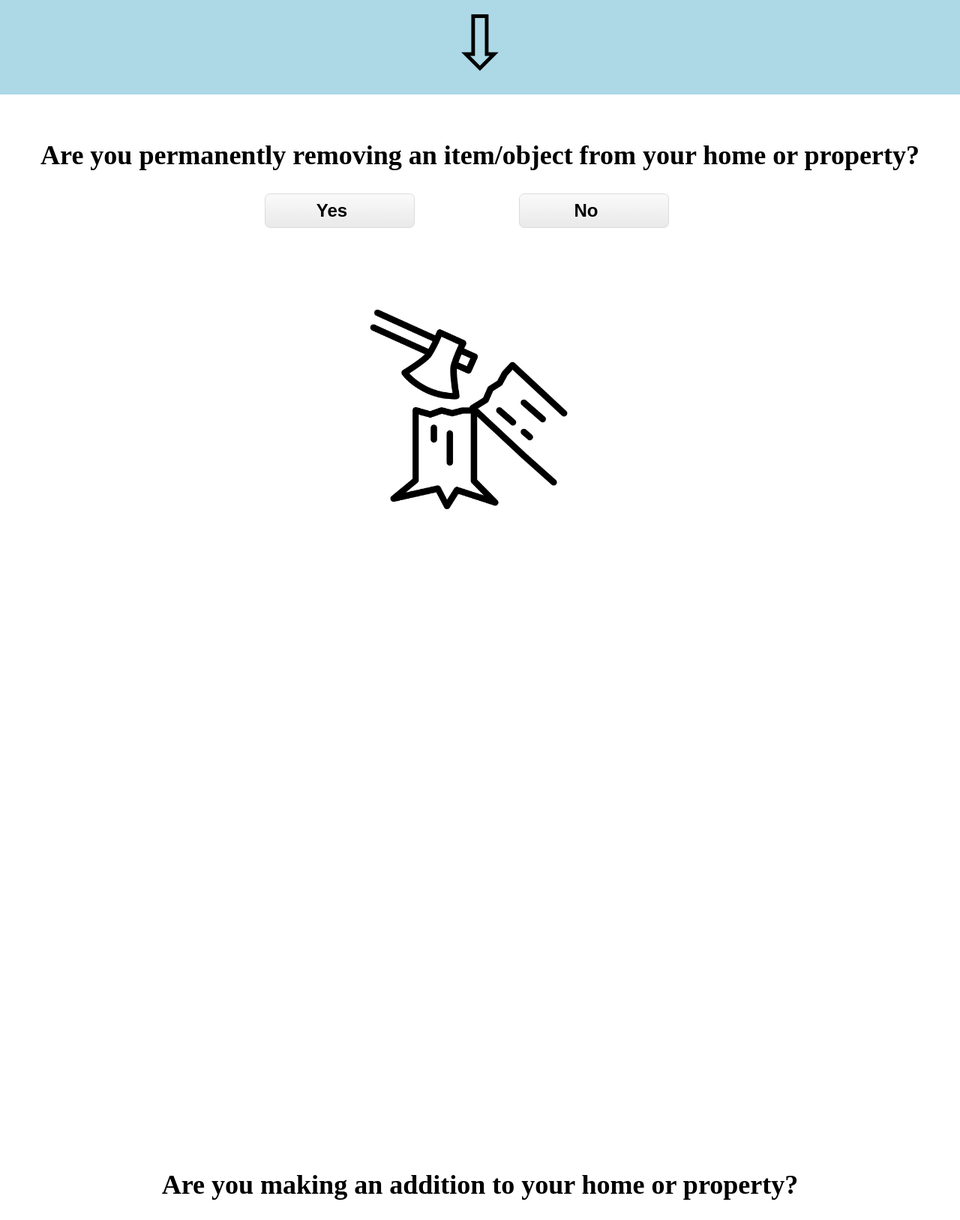
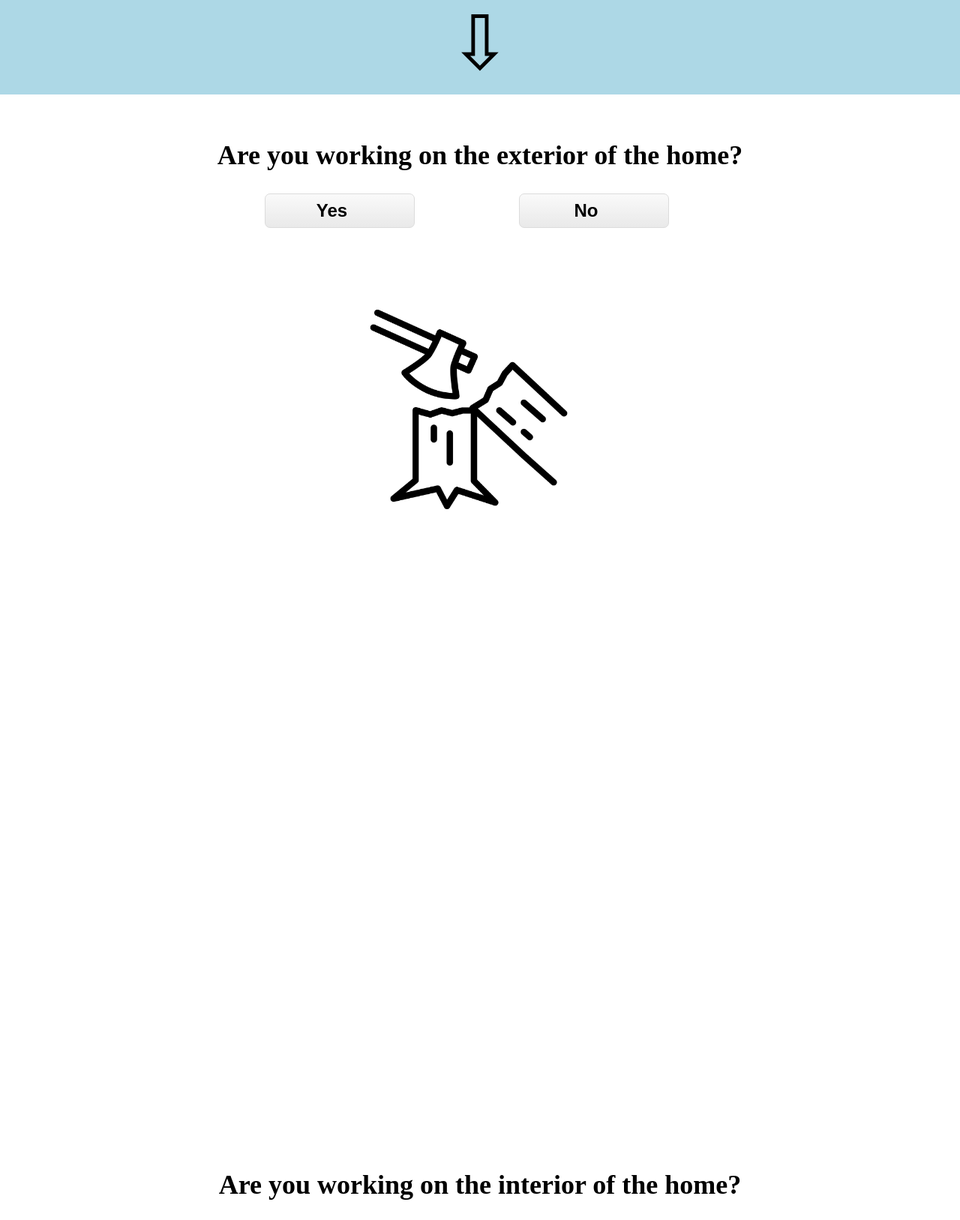
Before and after one commit to SegNova/approval, a plain HTML site: page index.html in a window 1280 px wide. Shown: the part 233-1860 px from the top of the page at 75% size. Drawn offline with Linux system fonts and the light colour scheme.

Commit message:
HTML adding new Questions

```diff
--- a/index.html
+++ b/index.html
@@ -1,6 +1,17 @@
+<!--
+    Questions with class and ID names
+
+    *Generic Questions to Start*
+    Are you working on the exterior of the home? class=Q1 id=Q1N
+    Are you working on the interior of the home? class=Q2 id=Q2N
+
+    *House questions*
+    Are you working on the roof? class=Q3 id=Q3N
+    Are you working on the body of the house? class=Q4 id=Q4N
+    Are you workong on your front/back yard? class=Q5 id=Q5N
+-->
 <!DOCTYPE html>
 <html lang="en">
-
 <head>
     <link rel="stylesheet" href="./CSS/spreedsheet.css">
     <title>ACC</title>
@@ -23,7 +34,7 @@
         </div>
         <!--Question to answer with (Y/N) not all quesiton will be answer Quesiton will narrows down to the proper answer-->
         <div class="Q1" id="Q1N">
-            <h2>Are you permanently removing an item/object from your home or property?</h2>
+            <h2>Are you working on the exterior of the home?</h2>
             <div class="button-set">
                 <button class="btn" id="q1yes">
                     <a href="#A1F">Yes</a>
@@ -37,7 +48,7 @@
             </div>
         </div>
         <div class="Q2" id="Q2N">
-            <h2>Are you making an addition to your home or property?</h2>
+            <h2>Are you working on the interior of the home?</h2>
             <div class="button-set">
                 <button class="btn" id="q2yes">
                     <a href="#SQ1">Yes</a>
@@ -51,7 +62,7 @@
             </div>
         </div>
         <div class="Q3" id="Q3N">
-            <h2>Are you painting your home or property?</h2>
+            <h2>Are you working on the roof</h2>
             <div class="button-set">
                 <button class="btn" id="q3yes">
                     <a href="#A1F">Yes</a>
```
Also changed, not shown: 1 other file.
